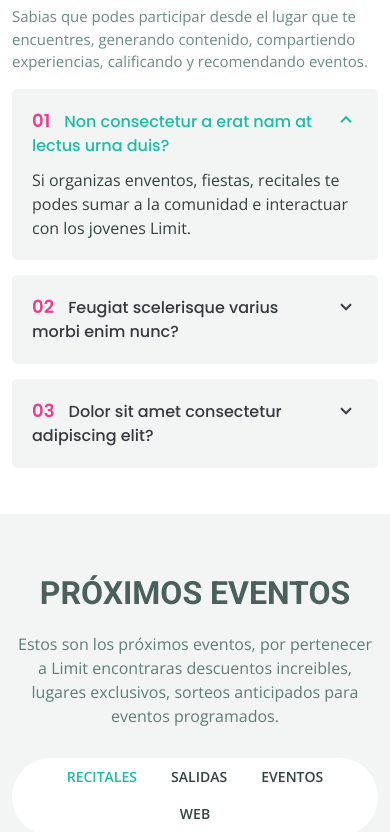
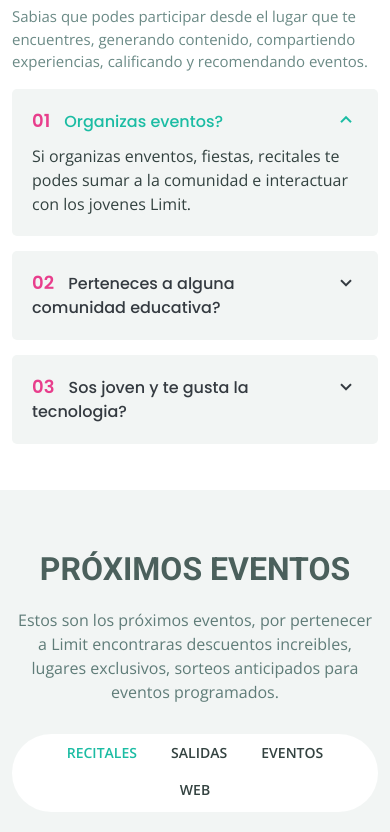
Before and after one commit to mariadesanchez/Design-Thinking, a plain HTML site: page index.html in a window 390 px wide. Shown: the part 7128-7960 px from the top of the page. Drawn offline with nearby package versions, Linux system fonts and the light colour scheme.

Commit message:
contacto

```diff
--- a/index.html
+++ b/index.html
@@ -5,7 +5,7 @@
   <meta charset="utf-8">
   <meta content="width=device-width, initial-scale=1.0" name="viewport">
 
-  <title>Shuffle Bootstrap Template - Index</title>
+  <title>Comunidad Limit</title>
   <meta content="" name="description">
   <meta content="" name="keywords">
 
@@ -110,8 +110,8 @@
           <li><a class="nav-link scrollto" href="#services">Novedades</a></li>
           <li><a class="nav-link scrollto" href="#portfolio">Eventos</a></li>
           <li><a class="nav-link scrollto" href="#team">Especialistas</a></li>
-          <li class="dropdown"><a href="#"><span>Drop Down</span> <i class="bi bi-chevron-down"></i></a>
-            <ul>
+          <!--<li class="dropdown"><a href="#"><span>Drop Down</span> <i class="bi bi-chevron-down"></i></a>
+           <ul>
               <li><a href="#">Drop Down 1</a></li>
               <li class="dropdown"><a href="#"><span>Deep Drop Down</span> <i class="bi bi-chevron-right"></i></a>
                 <ul>
@@ -126,7 +126,7 @@
               <li><a href="#">Drop Down 3</a></li>
               <li><a href="#">Drop Down 4</a></li>
             </ul>
-          </li>
+          </li>-->
           <li><a class="nav-link scrollto" href="#contact">Contacto</a></li>
         </ul>
         <i class="bi bi-list mobile-nav-toggle"></i>
@@ -371,7 +371,8 @@
             <div class="accordion-list">
               <ul>
                 <li>
-                  <a data-bs-toggle="collapse" class="collapse" data-bs-target="#accordion-list-1"><span>01</span> Non consectetur a erat nam at lectus urna duis? <i class="bx bx-chevron-down icon-show"></i><i class="bx bx-chevron-up icon-close"></i></a>
+                  <a data-bs-toggle="collapse" class="collapse" data-bs-target="#accordion-list-1"><span>01</span>
+                     Organizas eventos? <i class="bx bx-chevron-down icon-show"></i><i class="bx bx-chevron-up icon-close"></i></a>
                   <div id="accordion-list-1" class="collapse show" data-bs-parent=".accordion-list">
                     <p>
                      Si organizas enventos, fiestas, recitales te podes sumar a la comunidad e interactuar con los jovenes Limit.
@@ -380,7 +381,9 @@
                 </li>
 
                 <li>
-                  <a data-bs-toggle="collapse" data-bs-target="#accordion-list-2" class="collapsed"><span>02</span> Feugiat scelerisque varius morbi enim nunc? <i class="bx bx-chevron-down icon-show"></i><i class="bx bx-chevron-up icon-close"></i></a>
+                  <a data-bs-toggle="collapse" data-bs-target="#accordion-list-2" class="collapsed"><span>02
+
+                  </span> Perteneces a alguna comunidad educativa? <i class="bx bx-chevron-down icon-show"></i><i class="bx bx-chevron-up icon-close"></i></a>
                   <div id="accordion-list-2" class="collapse" data-bs-parent=".accordion-list">
                     <p>
                       Si perteneces a alguna comunidad educativa y queres recibir info sobre estudios realizados
@@ -391,7 +394,8 @@
                 </li>
 
                 <li>
-                  <a data-bs-toggle="collapse" data-bs-target="#accordion-list-3" class="collapsed"><span>03</span> Dolor sit amet consectetur adipiscing elit? <i class="bx bx-chevron-down icon-show"></i><i class="bx bx-chevron-up icon-close"></i></a>
+                  <a data-bs-toggle="collapse" data-bs-target="#accordion-list-3"
+                  class="collapsed"><span>03</span> Sos joven y te gusta la tecnologia? <i class="bx bx-chevron-down icon-show"></i><i class="bx bx-chevron-up icon-close"></i></a>
                   <div id="accordion-list-3" class="collapse" data-bs-parent=".accordion-list">
                     <p>
                       Si sos joven, te gusta la tecnologia y queres participar de comunidad Limit, red Jovenes, te estamos esperando!!!
@@ -738,7 +742,7 @@
         <div class="row">
 
           <div class="col-lg-3 col-md-6 footer-info">
-            <h3>Limit</h3>
+            <h3>Comunidad Limit</h3>
             <p>
               A108 Adam Street <br>
               NY 535022, USA<br><br>
```
